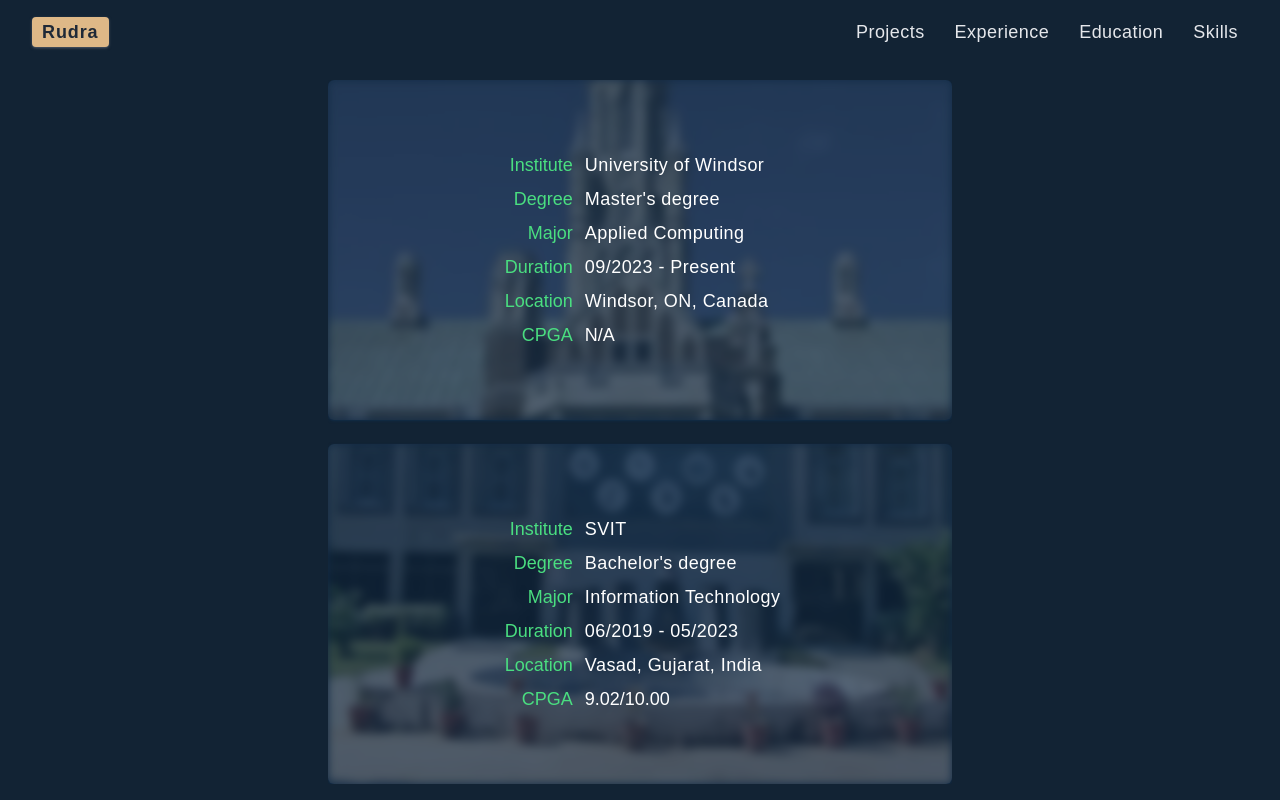
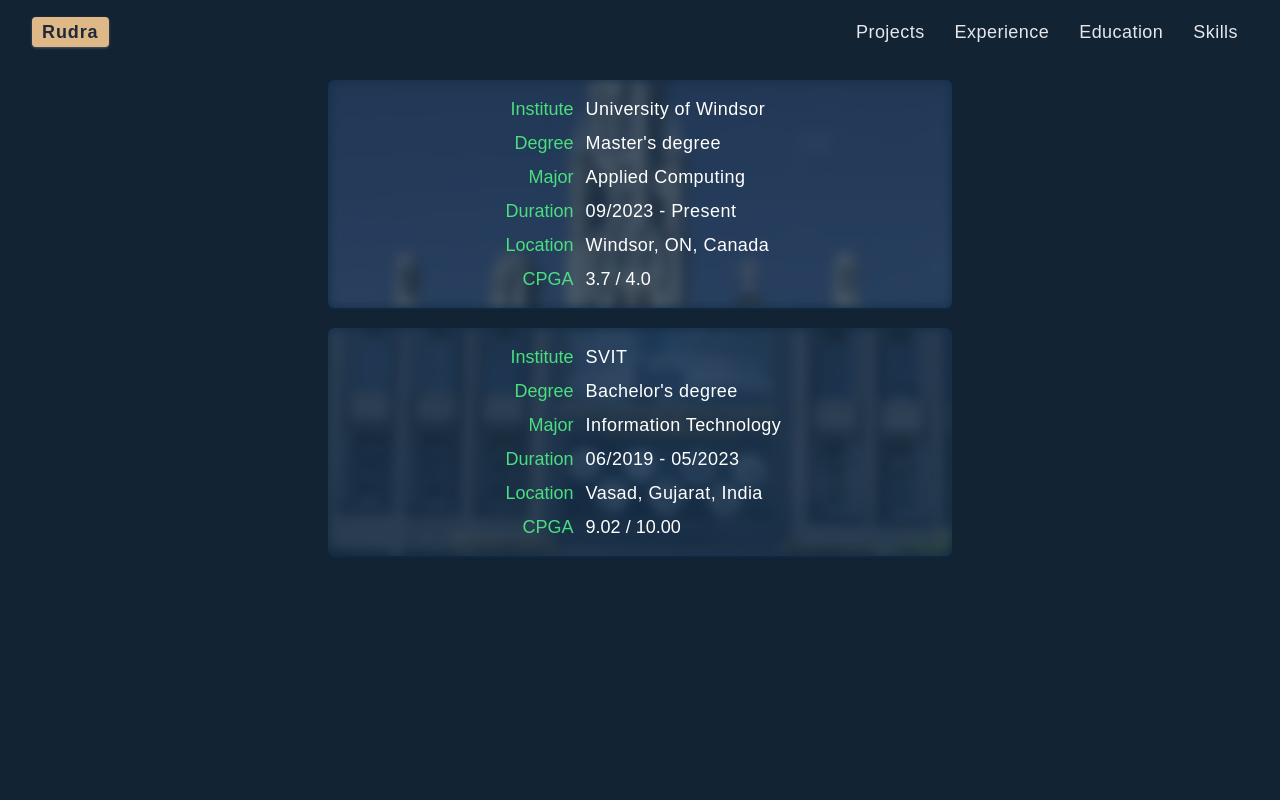
Before and after one commit to Rudra1402/ePortfolio, a React (Create React App) app: page /education in a window 1280 px wide. Built offline with nearby package versions, Linux system fonts and the light colour scheme; a web font is replaced by a local one.

Commit message:
updated education

```diff
--- a/src/components/education/Education.jsx
+++ b/src/components/education/Education.jsx
@@ -7,13 +7,13 @@
     return (
         <div className='h-[calc(100%-64px)] w-full p-4 flex justify-center text-white'>
             <div
-                className='grid w-[95%] md:w-[75%] lg:w-[50%] h-full overflow-y-auto grid-cols-1 gap-y-6'
+                className='flex w-[95%] md:w-[75%] lg:w-[50%] h-full overflow-y-auto flex-col gap-y-5'
                 style={{ scrollbarWidth: 'none' }}
             >
                 {education?.map((edu, index) => (
                     <div
                         key={index}
-                        className='flex flex-col gap-y-4 justify-center rounded-md  p-4 shadow shadow-[#12345685] bg-[#12345685] relative z-[1] overflow-hidden'
+                        className='flex flex-col gap-y-4 justify-center rounded-md min-h-max p-5 shadow shadow-[#12345685] bg-[#12345685] relative z-[1] overflow-hidden'
                     >
                         <div
                             className='absolute top-0 left-0 w-full h-full'
@@ -23,7 +23,7 @@
                                 backgroundAttachment: 'fixed',
                                 backgroundPosition: 'center',
                                 backgroundSize: '100% 100%',
-                                filter: 'blur(5px)',
+                                filter: 'blur(6px)',
                                 zIndex: -1,
                                 opacity: 0.3,
                             }}
--- a/src/components/skills/Skills.jsx
+++ b/src/components/skills/Skills.jsx
@@ -8,7 +8,7 @@
             style={{ scrollbarWidth: 'none' }}
         >
             <div className='w-[95%] md:w-[75%] lg:w-[60%] flex flex-col gap-y-3'>
-                <div className='text-xl sm:text-2xl leading-none px-1'>Languages</div>
+                <div className='text-xl sm:text-2xl leading-none px-1'>Programming Languages</div>
                 <div
                     className='grid w-[100%] h-full grid-cols-2 gap-3'
                 >
--- a/src/data.js
+++ b/src/data.js
@@ -137,7 +137,7 @@
         courseDegree: 'Master\'s degree',
         major: 'Applied Computing',
         duration: '09/2023 - Present',
-        cgpa: '',
+        cgpa: '3.7 / 4.0',
     },
     {
         institute: 'SVIT',
@@ -145,7 +145,7 @@
         courseDegree: 'Bachelor\'s degree',
         major: 'Information Technology',
         duration: '06/2019 - 05/2023',
-        cgpa: '9.02/10.00',
+        cgpa: '9.02 / 10.00',
     }
 ]
 
```
